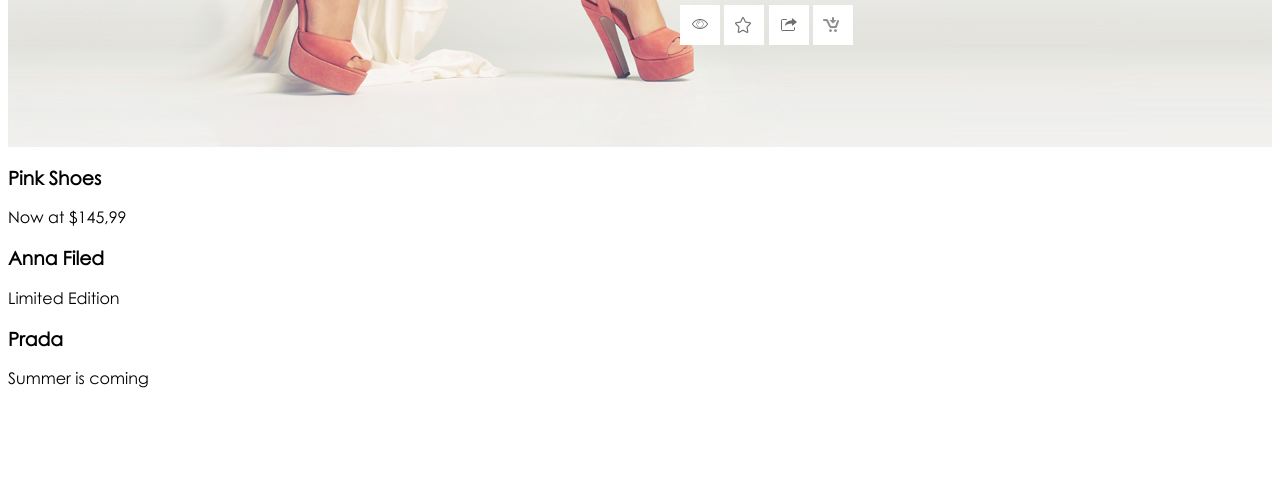
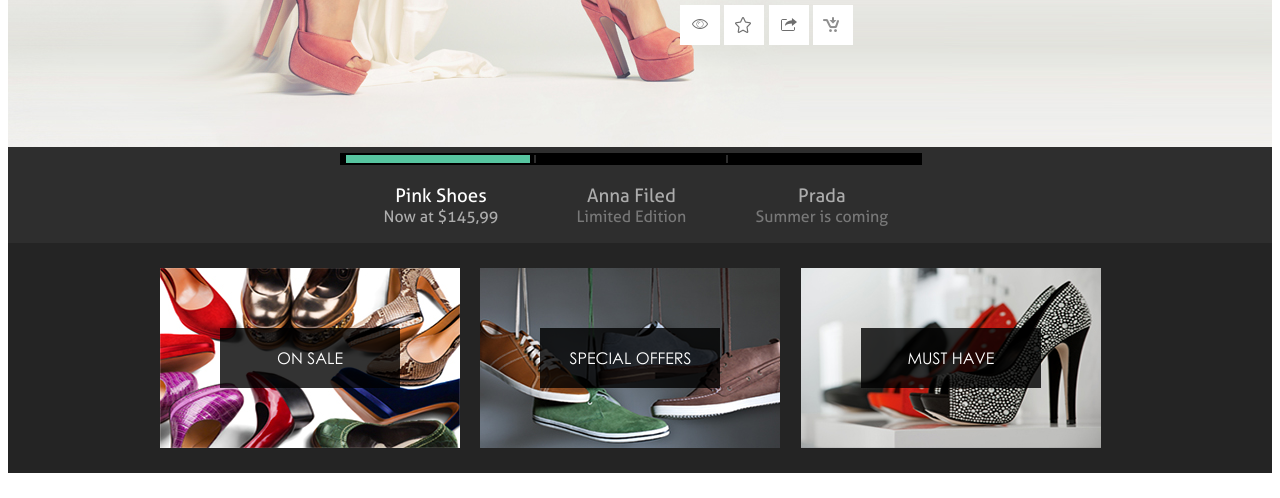
Before and after one commit to dubluvv/FOOSESHOES, a plain HTML site: page index.html in a window 1280 px wide. Shown: the part 425-923 px from the top of the page. Before the commit the page ends 813 px from the top, so only its background shows below. Drawn offline with Linux system fonts and the light colour scheme.

Commit message:
top finished + specials

```diff
--- a/css/style.scss
+++ b/css/style.scss
@@ -8,6 +8,7 @@
 }
 $logo-color: #57c5a0;
 $back-black: #242424;
+$slider-black: #2e2e2e;
 $top-font-color: #b1aeae;
 body {
 	font-family: MyFont, serif;
@@ -129,12 +130,12 @@ banner {
 		display: block;
 		position: relative;
 		content {
+			position: absolute;
+			left: 520px;
+			top: 70px;
 			& > * {
 				margin: 8px 0;
 			}
-			position: absolute;
-			left: 520px;
-			top: 70px;
 			#price {
 				display: block;
 				width: 66px;
@@ -199,14 +200,111 @@ banner {
 	}
 }
 controllers {
+	background-color: $slider-black;
+	height: 90px;
+	display: block;
+	padding-top: 6px;
 	.controllers {
 		width: 600px;
+		margin: 0 auto;
 		height: 90px;
+		& > div {
+			cursor: pointer;
+			width: 190px;
+			display: inline-block;
+			margin-right: -4px;
+			&:nth-child(2) {
+				margin-left: 6px;
+			}
+			& > * {
+				text-align: center;
+				color: #acacac;
+				margin-bottom: 0;
+				padding: 0;
+				font-family: Aller;
+				font-weight: normal;
+			}
+			& > p {
+				margin-top: 0;
+				color: #787878;
+			}
+			&.active, &:hover {
+				h3 {color: #fff;}
+				p {color: #adadad;}
+			}
+		}
 		.slider {
-
-		}
-		& > div {
-			width: 200px;
+			display: block;
+			width: 570px;
+			height: 8px;
+			background-color: #000;
+			position: relative;
+			padding: 2px 6px;
+			hr {
+				display: block;
+				width: 570px/3-2px-4px;
+				/* .slider width / 3 - .slider padding-top - span padding-left/right */
+				background-color: $logo-color;
+				height: 10px-2px;
+				/* .slider height - .slider padding-top */
+				margin: 0;
+				padding: 0;
+				border: 0;
+			}
+			span {
+				display: block;
+				width: 2px;
+				height: 8px;
+				background-color: $slider-black;
+				position: absolute;
+				top: 2px;
+				&:first-of-type{
+					left: 194px;
+				}
+				&:last-child {
+					left: 4px+190px*2+2px;
+					/* .slider padding-left + hr width *2 + first span */
+				}
+			}
 		}
 	}
 }
+specials {
+	background-color: $back-black;
+	height: 230px-25px;
+	display: block;
+	padding-top: 25px;
+	.specials {
+		width: 960px;
+		min-width: 960px;
+		margin: 0 auto;
+		height: 230px;
+		div {
+			max-height: 180px;
+			max-width: 300px;
+			display: inline-block;
+			margin-right: 20px-4px;
+			padding: 60px;
+			background: url('../images/special2.jpg') 0 0 scroll no-repeat;
+			&:first-child {
+				background: url('../images/special1.jpg') 0 0 scroll no-repeat;
+			}
+			&:last-child {
+				margin-right: 0;
+				background: url('../images/special3.jpg') 0 0 scroll no-repeat;
+			}
+			p {
+				margin: 0;
+				display: block;
+				width: 180px;
+				height: 60px-20px;
+				text-align: center;
+				font: Aller 22px normal;
+				padding-top: 20px;
+				background-color: rgba(0,0,0,.8);
+				text-transform: uppercase;
+				color: #fff;
+			}
+		}
+	}
+}
--- a/index.html
+++ b/index.html
@@ -40,8 +40,10 @@
 		</banner>
 		<controllers>
 			<div class="controllers">
-				<div class="slider"></div>
-				<div>
+				<div class="slider">
+					<hr><span></span><span></span>
+				</div>
+				<div class="active">
 					<h3>Pink Shoes</h3>
 					<p>Now at $145,99</p>
 				</div>
@@ -55,5 +57,18 @@
 				</div>
 			</div>
 		</controllers>
+		<specials>
+			<div class="specials">
+				<div>
+					<p>on sale</p>
+				</div>
+				<div>
+					<p>special offers</p>
+				</div>
+				<div>
+					<p>must have</p>
+				</div>
+			</div>
+		</specials>
 	</body>
 </html>
```
Also changed, not shown: css/style.css, images/special1.jpg (added), images/special2.jpg (added), images/special3.jpg (added), 1 other file.
